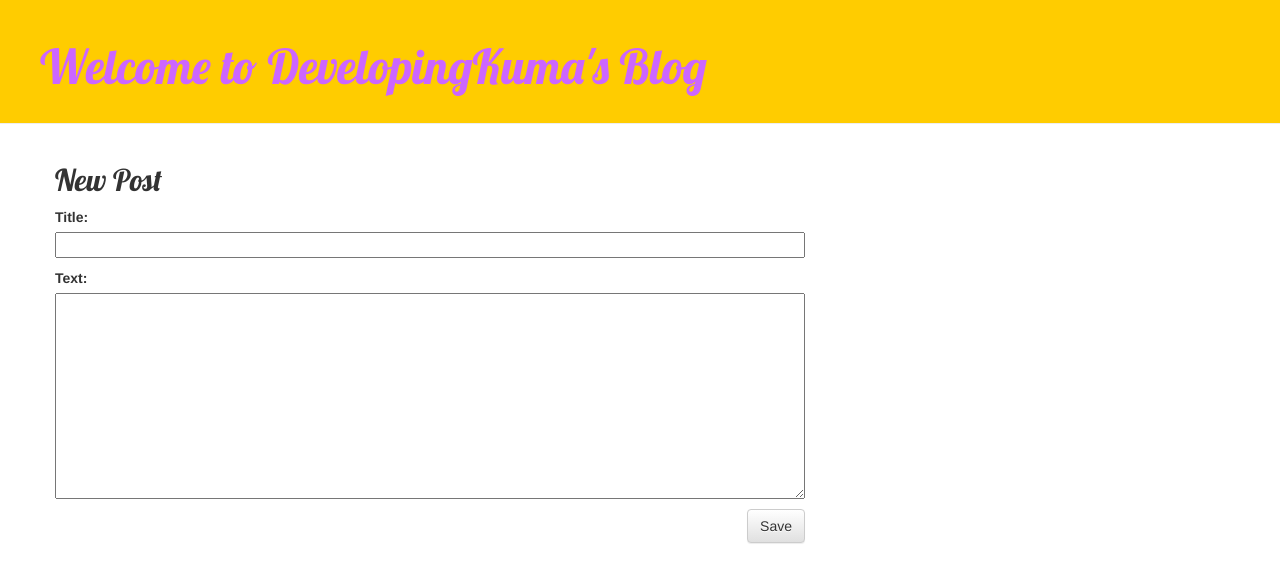
After one commit to DevelopingKuma/my-first-blog, a Django app: page /post/new/ in a window 1280 px wide. The commit adds this page. Shown: the top 583 px of the page. Run offline with Django 3.2, Linux system fonts and the light colour scheme; some libraries are stand-ins or nearby versions.

Commit message:
Added views to create/edit blog post inside the site.

```diff
--- /dev/null
+++ b/blog/forms.py
@@ -0,0 +1,8 @@
+from django import forms
+from .models import Post
+
+class PostForm(forms.ModelForm):
+
+    class Meta:
+        model = Post
+        fields = ('title', 'text',)
--- a/blog/templates/blog/base.html
+++ b/blog/templates/blog/base.html
@@ -8,7 +8,10 @@
     <link rel="stylesheet" href="{% static 'css/blog.css' %}">
   </head>
   <body>
-    <div class="page-header"
+    <div class="page-header">
+      {% if user.is_authenticated %}
+        <a href="{% url 'post_new' %}" class="top-menu"><span class="glyphicon glyphicon-plus"></span></a>
+      {% endif %}
       <h1><a href = "/">Welcome to DevelopingKuma's Blog</a></h1>
     </div>
     <div class="content container">
--- a/blog/templates/blog/post_detail.html
+++ b/blog/templates/blog/post_detail.html
@@ -7,6 +7,7 @@
         {{ post.published_date }}
       </div>
     {% endif %}
+    <a class = "btn btn-default" href = "{% url 'post_edit' pk=post.pk %}"><span class="glyphicon glyphicon-pencil"></span></a>
     <h2>{{ post.title }}</h2>
     <p>{{ post.text|linebreaksbr}}</p>
   </div>
--- /dev/null
+++ b/blog/templates/blog/post_edit.html
@@ -0,0 +1,11 @@
+{% extends 'blog/base.html' %}
+
+{% block content %}
+
+  <h2>New Post</h2>
+  <form method="POST" class="post-form">{% csrf_token %}
+    {{ form.as_p }}
+    <button type="submit" class="save btn btn-default">Save</button>
+  </form>
+
+{% endblock %}
--- a/blog/urls.py
+++ b/blog/urls.py
@@ -4,4 +4,6 @@ from . import views
 urlpatterns = [
     path('', views.post_list, name='post_list'),
     path('post/<int:pk>/', views.post_detail, name='post_detail'),
+    path('post/new/', views.post_new, name='post_new'),
+    path('post/<int:pk>/edit/', views.post_edit, name='post_edit'),
 ]
--- a/blog/views.py
+++ b/blog/views.py
@@ -1,6 +1,7 @@
-from django.shortcuts import render, get_object_or_404
+from django.shortcuts import render, get_object_or_404, redirect
 from django.utils import timezone
 from .models import Post
+from .forms import PostForm
 
 def post_list(request):
     posts = Post.objects.filter(published_date__lte=timezone.now()).order_by('published_date')
@@ -9,3 +10,30 @@ def post_list(request):
 def post_detail(request, pk):
     post = get_object_or_404(Post, pk=pk)
     return render(request, 'blog/post_detail.html', {'post':post})
+
+def post_new(request):
+    if request.method == "POST":
+        form = PostForm(request.POST)
+        if form.is_valid():
+            post = form.save(commit=False)
+            post.author = request.user
+            post.published_date = timezone.now()
+            post.save()
+            return redirect('post_detail', pk=post.pk)
+    else:
+        form = PostForm()
+    return render(request, 'blog/post_edit.html', {'form':form})
+
+def post_edit(request,pk):
+    post = get_object_or_404(Post, pk=pk)
+    if request.method == "POST":
+        form = PostForm(request.POST, instance=post)
+        if form.is_valid():
+            post = form.save(commit=False)
+            post.author = request.user
+            post.published_date = timezone.now()
+            post.save()
+            return redirect('post_detail', pk=post.pk)
+    else:
+        form = PostForm(instance=post)
+    return render(request, 'blog/post_edit.html', {'form':form})
```
